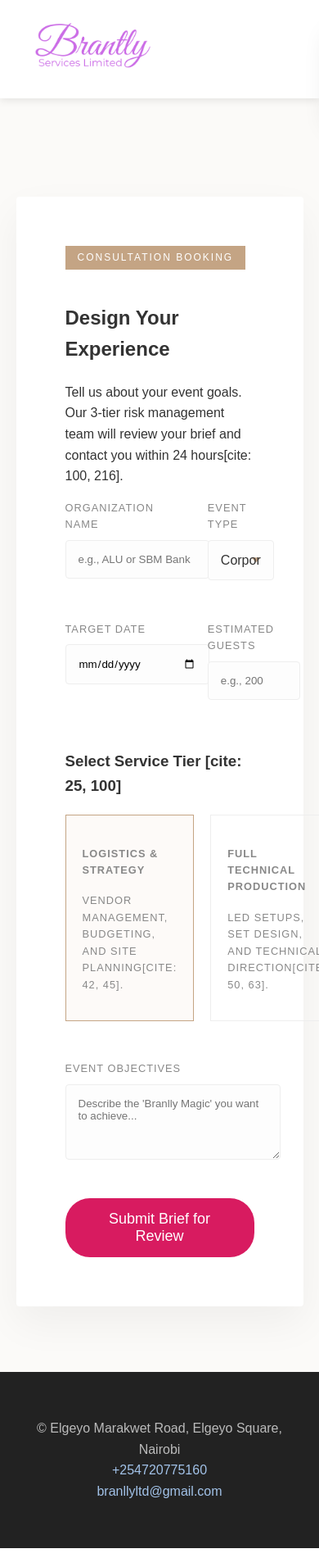
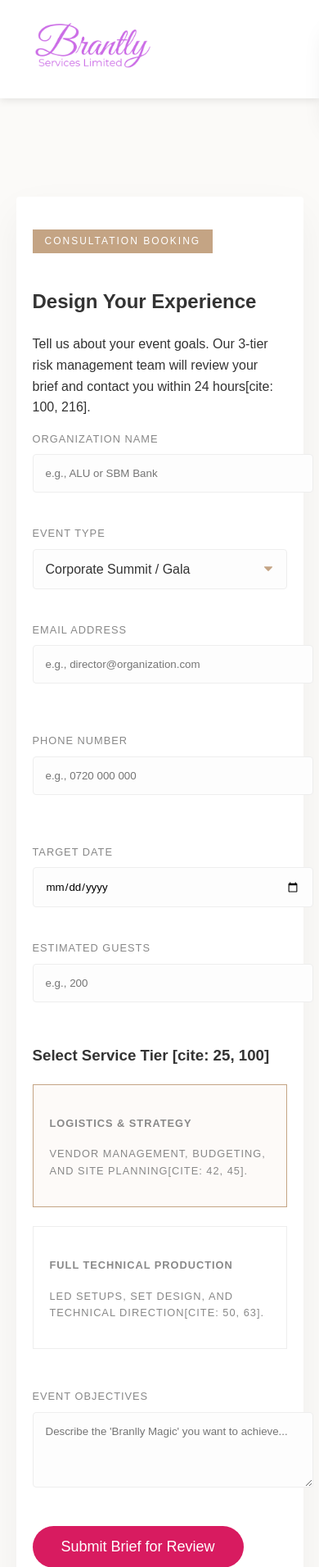
Before and after one commit to Isaboke101/Web-stores, a PHP site: the page made by Branlly Services/reserve.html in a window 390 px wide. Shown: the top 1912 px of the page at 82% size. Before the commit the page ends 1889 px from the top, so only its background shows below. Run offline with PHP 8.4, Linux system fonts and the light colour scheme.

Commit message:
Ensured that the reserve.html is connected to a google sheet to display its info. Fixed a few mobile fittings and added javascript refinements

```diff
--- a/Branlly Services/main.css
+++ b/Branlly Services/main.css
@@ -322,6 +322,23 @@ body {
     /* Mobile Pricing Stack */
      .pricing-grid {
         grid-template-columns: 1fr;
+    }
+
+    /* --- Reserve Page Mobile Fixes --- */
+    .reserve-container {
+        padding: 40px 20px !important; /* Reduces massive padding on phones */
+        margin: 0 10px; /* Keeps it from touching the absolute edges */
+    }
+
+    .form-grid {
+        grid-template-columns: 1fr !important; /* Forces 1 column */
+        gap: 20px !important;
+        margin-bottom: 30px !important;
+    }
+
+    .tier-grid {
+        grid-template-columns: 1fr !important; /* Stacks the service tiers vertically */
+        gap: 15px !important;
     }
 }
 
@@ -1207,3 +1224,27 @@ footer a {
 @keyframes progress {
     100% { right: 100%; }
 }
+
+/* --- Real-Time Validation Styling --- */
+.validation-msg {
+    display: block;
+    font-size: 0.75rem;
+    margin-top: 5px;
+    height: 15px; /* Keeps the form from jumping up and down when text appears */
+    font-weight: 500;
+    transition: color 0.3s ease;
+}
+
+/* Invalid (Red) State */
+.validation-msg.invalid { color: #d9534f; }
+.form-group input.invalid {
+    border-color: #d9534f;
+    background-color: #fffafa; /* Very light red tint */
+}
+
+/* Valid (Green) State */
+.validation-msg.valid { color: #5cb85c; }
+.form-group input.valid {
+    border-color: #5cb85c;
+    background-color: #fafffa; /* Very light green tint */
+}
--- a/Branlly Services/main.js
+++ b/Branlly Services/main.js
@@ -1,27 +1,125 @@
-const scriptURL = 'https://script.google.com/macros/s/AKfycby4nCLo0kMLPc9pfj7xt_GJcVV-BgRip6k5ohihH_OdbYLNiRHmoka6uGq2iuwCM68X/exec';
+// Wait for the HTML to fully load before running the script
+document.addEventListener("DOMContentLoaded", () => {
+
+    // --- Date Picker Logic: Prevent past dates ---
+    const dateInput = document.getElementById('event_date');
+    if (dateInput) {
+        const today = new Date();
+        const tomorrow = new Date(today);
+        tomorrow.setDate(tomorrow.getDate() + 1); // Add 1 day to make it tomorrow
+
+        // Format to YYYY-MM-DD for the HTML input
+        const yyyy = tomorrow.getFullYear();
+        const mm = String(tomorrow.getMonth() + 1).padStart(2, '0');
+        const dd = String(tomorrow.getDate()).padStart(2, '0');
+
+        dateInput.min = `${yyyy}-${mm}-${dd}`;
+    }
+
+    // 1. RE-PASTE YOUR GOOGLE DEPLOYMENT URL HERE
+    const scriptURL = 'https://script.google.com/macros/s/AKfycbxVixXjiLfs2RBzcAQGxgwCKA67C_n3Gjej83ien-yzkJZ9pkwdLCqRU0DSspSIhnNh/exec';
+
     const form = document.querySelector("#reservationForm");
     const toast = document.querySelector("#notification-toast");
 
+    // Double-check if the elements actually exist on the page
+    if (form && toast) {
+        console.log("Branlly Systems Ready: Form and Toast found.");// --- Real-Time Input Validation ---
+        const emailInput = document.getElementById('client_email');
+        const phoneInput = document.getElementById('client_phone');
+        const emailMsg = document.getElementById('email_msg');
+        const phoneMsg = document.getElementById('phone_msg');
+
+        // Regex Rules
+        const emailRegex = /^[^\s@]+@[^\s@]+\.[^\s@]+$/; // Standard email format
+        const phoneRegex = /^(?:\+254|254|0)?(7\d{8}|1\d{8})$/; // Kenyan phone formats
+
+        // The Checker Function
+        function validateInput(inputEl, msgEl, regex, invalidText, validText) {
+            let value = inputEl.value.trim();
+
+            // If it's the phone, remove spaces so the regex can read it clearly
+            if (inputEl.id === 'client_phone') {
+                value = value.replace(/\s+/g, '');
+            }
+
+            if (value === "") {
+                // Reset if empty
+                msgEl.textContent = "";
+                msgEl.className = "validation-msg";
+                inputEl.className = "";
+                return false;
+            } else if (!regex.test(value)) {
+                // Fails the test (Red)
+                msgEl.textContent = invalidText;
+                msgEl.className = "validation-msg invalid";
+                inputEl.classList.remove('valid');
+                inputEl.classList.add('invalid');
+                return false;
+            } else {
+                // Passes the test (Green)
+                msgEl.textContent = validText;
+                msgEl.className = "validation-msg valid";
+                inputEl.classList.remove('invalid');
+                inputEl.classList.add('valid');
+                return true;
+            }
+        }
+
+        // Trigger checks as the user types
+        if (emailInput && phoneInput) {
+            emailInput.addEventListener('input', () => {
+                validateInput(emailInput, emailMsg, emailRegex, "Please enter a valid email address.", "Valid email format.");
+            });
+
+            phoneInput.addEventListener('input', () => {
+                validateInput(phoneInput, phoneMsg, phoneRegex, "Please enter a valid Kenyan mobile number.", "Valid number.");
+            });
+        }
+
         form.addEventListener("submit", e => {
-  e.preventDefault(); // This stops the redirect!
+            e.preventDefault(); // Stop the page reload
 
-  // Start the "Branlly Magic" transmission
+            // Strict Validation Gate
+            const isEmailValid = validateInput(emailInput, emailMsg, emailRegex, "Required.", "Valid.");
+            const isPhoneValid = validateInput(phoneInput, phoneMsg, phoneRegex, "Required.", "Valid.");
+
+            if (!isEmailValid || !isPhoneValid) {
+                alert("Please fix the errors in your contact details before submitting.");
+                return; // This stops the code from sending bad data to Google Sheets
+            }
+
+            console.log("Transmitting brief...");
+
+            const btn = form.querySelector('button[type="submit"]');
+            const originalBtnText = btn.innerText;
+            btn.innerText = "Transmitting...";
+
+            // Send data to Google
             fetch(scriptURL, {
                 method: 'POST',
-    body: new FormData(form)
+                body: new FormData(form),
+                mode: 'no-cors' // Bypasses strict security errors
             })
-  .then(response => {
-    // Show the styled notification pop-up
+            .then(() => {
+                console.log("Transmission successful. Triggering toast.");
+                // Show the toast
                 toast.classList.add("active");
-    form.reset(); // Clear form for next entry [cite: 112]
+                form.reset();
+                btn.innerText = originalBtnText;
 
-    // Hide after 5 seconds
+                // Hide the toast after 5 seconds
                 setTimeout(() => {
                     toast.classList.remove("active");
                 }, 5000);
             })
             .catch(error => {
-    console.error('Error!', error.message);
-    alert("Submission failed. Please email branllyltd@gmail.com directly.");
+                console.error('Transmission Error:', error);
+                btn.innerText = originalBtnText;
+                alert("Submission failed. Please contact us at 0720775160.");
             });
         });
+    } else {
+        console.error("Branlly Error: Cannot find #reservationForm or #notification-toast on this page.");
+    }
+});
--- a/Branlly Services/reserve.html
+++ b/Branlly Services/reserve.html
@@ -40,9 +40,21 @@
                     <label>Event Type</label>
                     <select name="event_type" required>
                         <option value="corporate">Corporate Summit / Gala</option>
-                        <option value="launch">Product Launch [cite: 9, 39]</option>
-                        <option value="teambuilding">Strategic Team Building [cite: 88, 95]</option>
+                        <option value="launch">Product Launch</option>
+                        <option value="teambuilding">Strategic Team Building</option>
                     </select>
+                </div>
+
+                <div class="form-group">
+                    <label>Email Address</label>
+                    <input type="email" name="client_email" id="client_email" placeholder="e.g., director@organization.com" required>
+                    <span class="validation-msg" id="email_msg"></span>
+                </div>
+
+                <div class="form-group">
+                    <label>Phone Number</label>
+                    <input type="text" name="client_phone" id="client_phone" placeholder="e.g., 0720 000 000" required>
+                     <span class="validation-msg" id="phone_msg"></span>
                 </div>
 
                 <div class="form-group">
```
Lines whose indentation alone changed are shown as unchanged.
